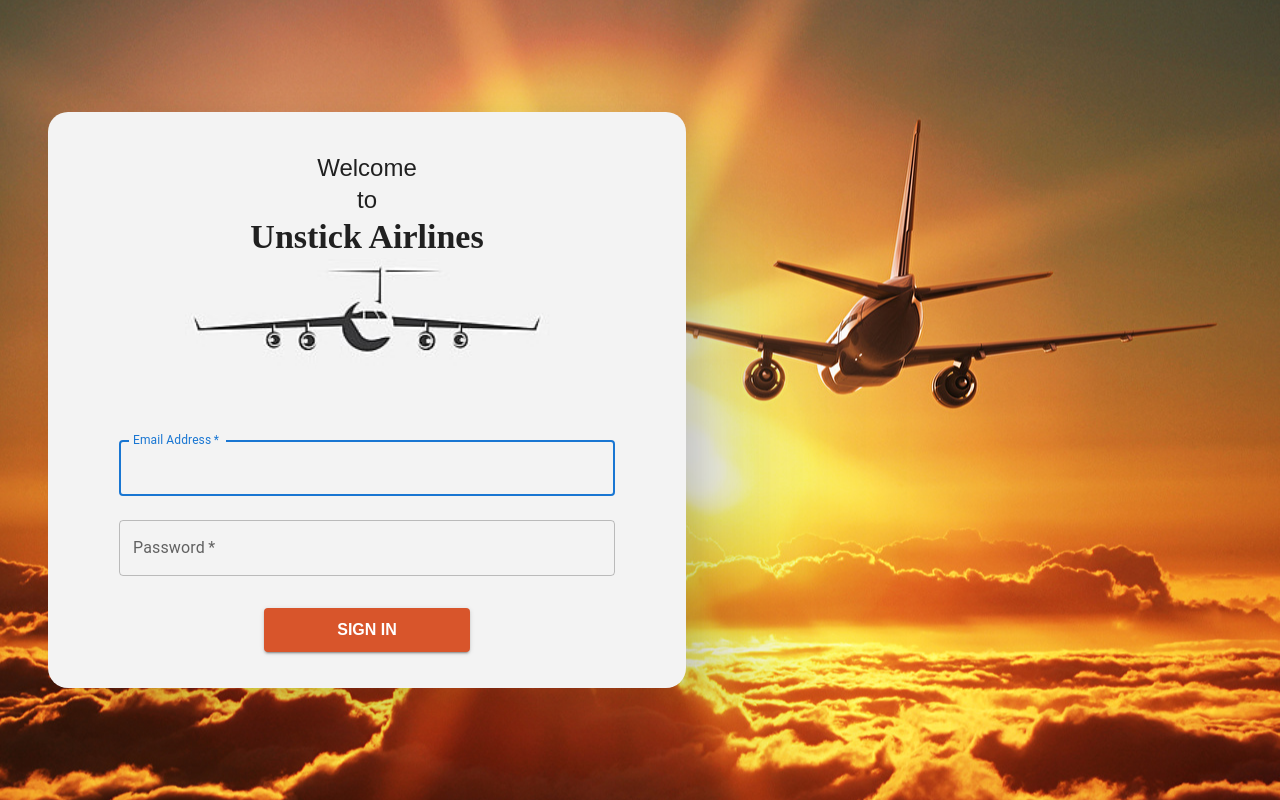
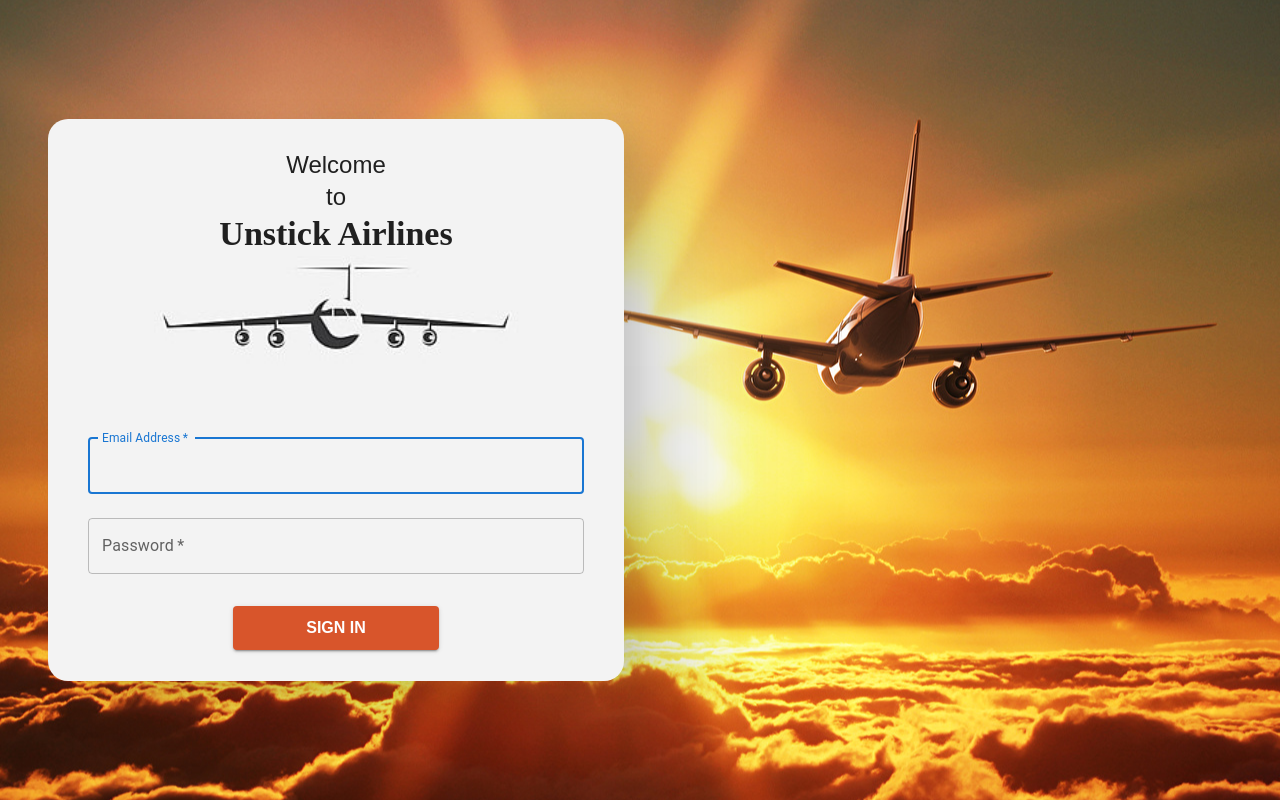
Before and after one commit to Ezequiel-CE/EstrellaPolar-Final-Laboratorio, a React (Create React App) app in the folder front/: page / in a window 1280 px wide. Built offline with nearby package versions, Linux system fonts and the light colour scheme.

Commit message:
reduzco padding a Login card

```diff
--- a/front/src/components/Formulario.jsx
+++ b/front/src/components/Formulario.jsx
@@ -44,7 +44,7 @@ export default function Formulario() {
 			width={"542px"}
 			height={"660px"}
 			sx={{
-				p: "40px 71px 20px 71px",
+				p: "30px 40px 15px 40px",
 				borderRadius: "20px",
 				ml: "48px",
 				backgroundColor: "#F3F3F3",
```
